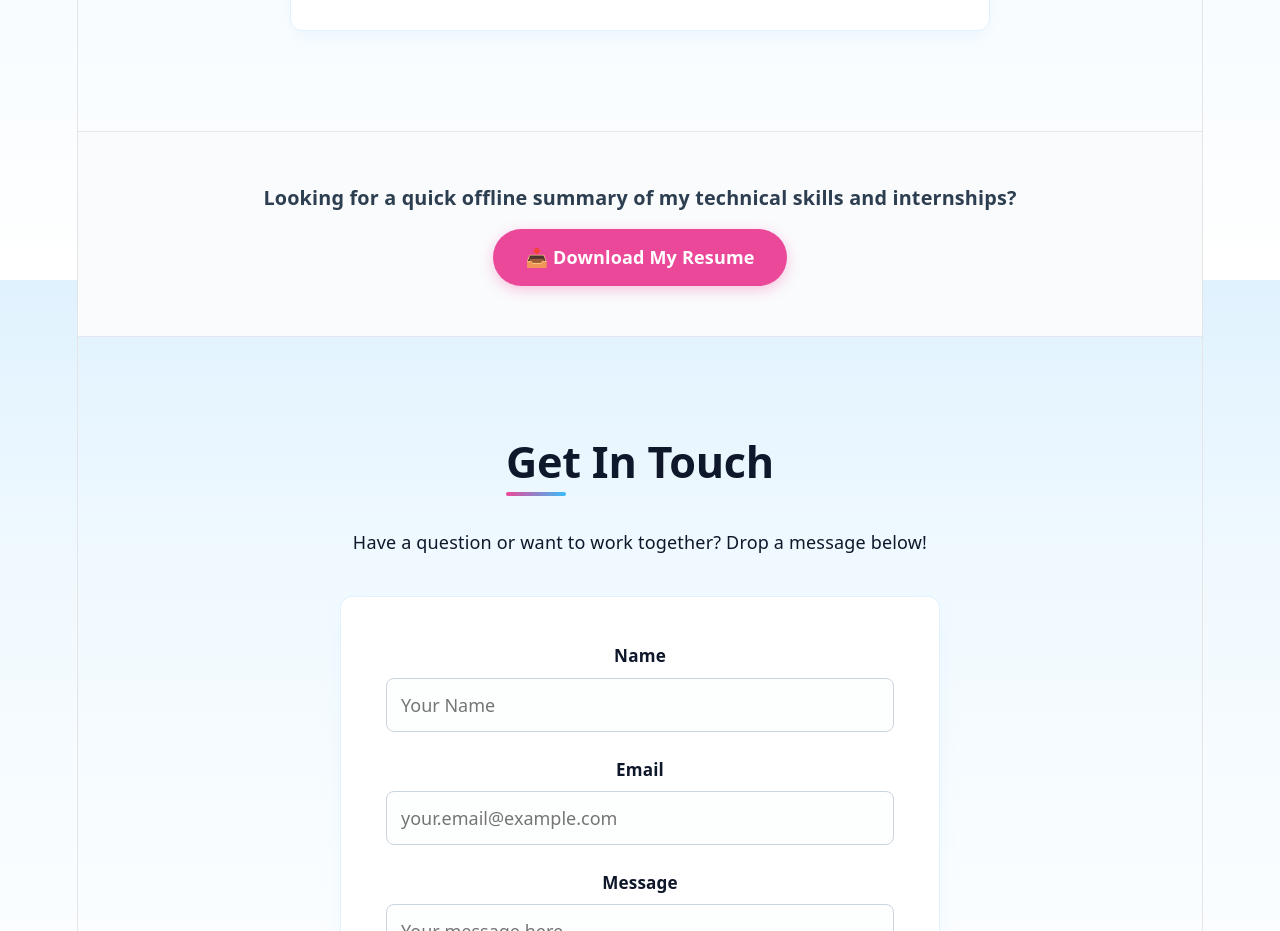
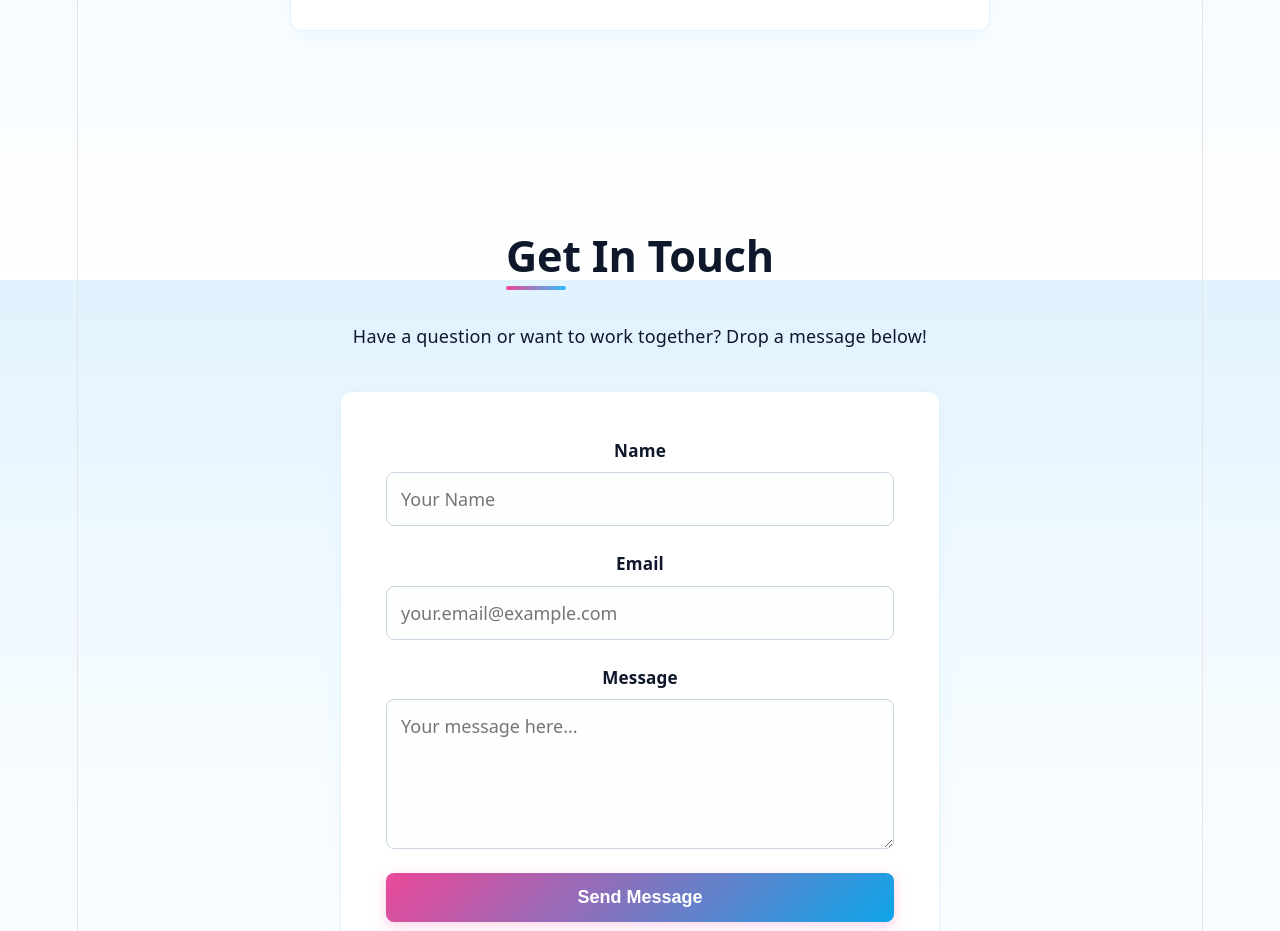
Before and after one commit to GuruvaniRohithKumar/FUTURE_FS_01, a React (Vite) app: page / in a window 1280 px wide. Shown: the part 5320-6251 px from the top of the page. Built offline with nearby package versions, Linux system fonts and the light colour scheme.

Commit message:
fix: update resume file link reference to Confirm.pdf

```diff
--- a/src/App.jsx
+++ b/src/App.jsx
@@ -5,7 +5,6 @@ import About from './components/About';
 import Projects from './components/Projects';
 import Achievements from './components/Achievements'; // ✨ Import Achievements
 import Education from './components/Education';      // ✨ Import Education
-import ResumeCTA from './components/ResumeCTA';
 import Contact from './components/Contact';
 import './App.css';
 
@@ -19,7 +18,6 @@ function App() {
         <Projects />
         <Achievements /> {/* ✨ Placed smoothly here */}
         <Education />    {/* ✨ Placed smoothly here */}
-        <ResumeCTA />
         <Contact />
       </main>
       <footer className="footer">
--- a/src/components/ResumeCTA.jsx
+++ /dev/null
@@ -1,46 +0,0 @@
-import React from 'react';
-
-const ResumeCTA = () => {
-  return (
-    <div style={{
-      backgroundColor: '#fafbfd', /* Clean light background matching your resume */
-      textAlign: 'center',
-      padding: '50px 20px',
-      borderTop: '1px solid #e2e8f0',
-      borderBottom: '1px solid #e2e8f0'
-    }}>
-      <p style={{
-        color: '#2c3e50',
-        fontSize: '1.1rem',
-        marginBottom: '15px',
-        fontWeight: '600'
-      }}>
-        Looking for a quick offline summary of my technical skills and internships?
-      </p>
-
-   <a
-  href="/Confirm.pdf" /* 👈 Must match the name in your public folder exactly */
-  download="Confirm.pdf" /* 👈 This tells the browser what to name the file when downloaded */
-  style={{
-    /* Your existing styles... */
-    textDecoration: 'none',
-    display: 'inline-flex',
-    alignItems: 'center',
-    gap: '8px',
-    padding: '14px 32px',
-    borderRadius: '30px',
-    fontWeight: '700',
-    backgroundColor: '#ec4899',
-    color: '#ffffff',
-    border: 'none',
-    cursor: 'pointer',
-    boxShadow: '0 4px 14px rgba(236, 72, 153, 0.3)'
-  }}
->
-  📥 Download My Resume
-</a>
-    </div>
-  );
-};
-
-export default ResumeCTA;
```
